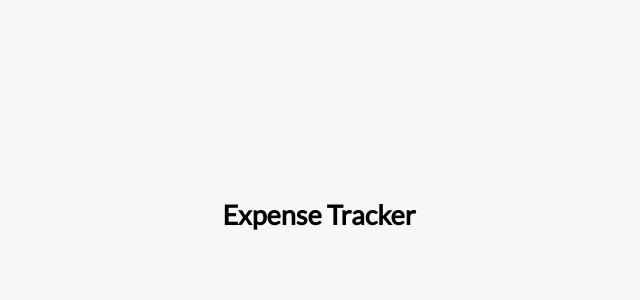
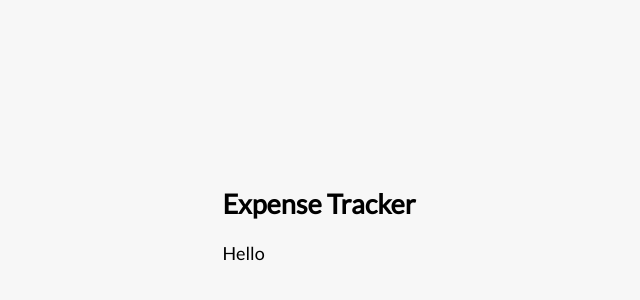
Before and after one commit to sangeetawinner/GitWorkAround, a React (Create React App) app: page / in a window 1280 px wide. Shown: the part 186-486 px from the top of the page, without its empty margins (321-961 px from the left). Built offline with nearby package versions, Linux system fonts and the light colour scheme.

Commit message:
branch 1 commit

```diff
--- a/src/App.js
+++ b/src/App.js
@@ -5,6 +5,7 @@ function App() {
   return (
     <div>
       <Header />
+      <>Hello</>
     </div>
   );
 }
```
